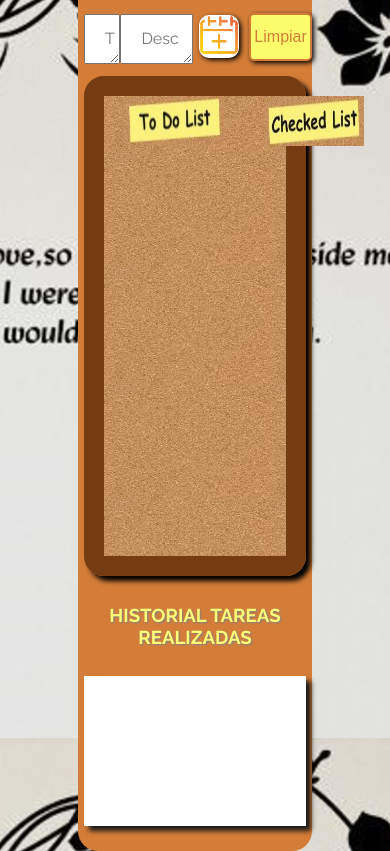
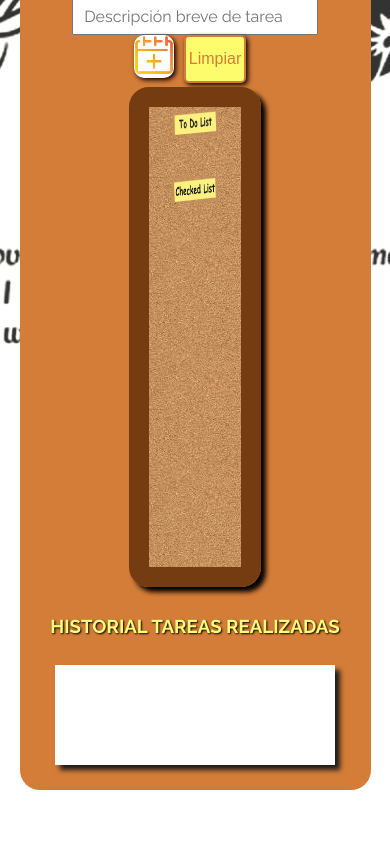
Before and after one commit to Luma2001/tableroNotas, a plain HTML site: page index.html in a window 390 px wide. Shown: the part 106-957 px from the top of the page. After the commit the page ends 896 px from the top, so only its background shows below. Drawn offline with Linux system fonts and the light colour scheme.

Commit message:
Diseño más responsive

```diff
--- /dev/null
+++ b/estilos/header.css
@@ -0,0 +1,72 @@
+/*HEADER INCLUYE TITULO, TEXTAREAS BOTON LIMPIAR Y BOTON DE AGREGAR*/
+h1, h3{
+    margin: 0.5em;
+    color:rgb(252, 252, 120);
+    font-weight: bolder;
+    text-shadow: 1px 1px 2px black;
+}
+
+h3{
+   margin:1.5em;
+}
+
+header nav{
+
+    display: flex;
+    width:100%;
+    flex-direction: row;
+    flex-wrap: nowrap;
+    justify-content: center;
+    align-items: center;
+    margin-bottom: 1%;
+
+}
+
+textarea::placeholder {
+    padding-left: 3em;
+}
+
+#nuevaTarea, #nuevaDescripcion {
+    /*background: rgb(212, 125, 56);*/
+    /*box-shadow: 5px 5px 7px rgb(252, 252, 120), -5px -5px 7px rgb(252, 252, 120);*/
+    font-size: medium;
+    line-height: 2em;
+    width: 30%;
+    padding-left: 10px;
+    font-family: var(--font-raleway);
+}
+
+#nuevaDescripcion{
+    width: 60%;
+}
+
+#contenedorBtnHeader{
+    display:flex;
+    flex-direction: row;
+}
+header button{
+    background: white;
+    border: none;
+    border-radius: 10px;
+    box-shadow: 2px 2px 5px black;
+    margin: 0%;
+    margin-right: 10px;
+}
+
+header button img{
+    width: 40px;
+}
+
+
+#btnClear{
+    object-fit: contain;
+    height: 48px;
+    font-size: 1em;
+    background-color: rgb(252, 252, 108);
+    border: 2px solid rgb(212, 125, 56);
+    border-radius: 5px;
+    /*margin: .8em 0 .8em 0;*/
+    padding: 0.2em;
+    transition: all .2s;
+    color: rgb(212, 125, 56);
+}
--- /dev/null
+++ b/estilos/historial.css
@@ -0,0 +1,24 @@
+/*HISTORIAL*/
+#panelHistorial{
+    top: 20px;
+    margin: auto;
+    padding: 1em;
+    bottom: 30px;
+    width: 80%;
+    height: 400px;
+    color:#1c1a1a;
+    background: white;
+    overflow: hidden;
+    overflow-y: scroll;
+    background-image: none;
+    box-shadow: 5px 5px 5px;
+    box-sizing: border-box;
+    object-fit: contain;
+}
+
+
+.tareasArchivadas{
+    margin-left: 2em;
+    font-family:var(--font-lato);
+    text-align: left;
+}
--- a/estilos/prompt.css
+++ b/estilos/prompt.css
@@ -14,8 +14,8 @@
 
 }
 
-textarea{
-  width:100%;
+.prompt textarea{
+  width: 95%;
   margin-top: .5em;
   padding: .5em;
 }
@@ -25,8 +25,8 @@ textarea{
   text-align: center;
   color: rgb(252, 252, 108);
   font-weight: bolder;
-  font-size: larger;
-  text-shadow: 1px 1px 2px grey;
+  font-size: 1.4em;
+  text-shadow: 1px 1px 2px black;
 }
 
 .prompt button{
@@ -35,7 +35,10 @@ textarea{
   background-color: rgb(252, 252, 108);
   border: 3px solid black;
   border-radius: 5px;
-  margin-bottom: 0.8em;
+  margin-top: 0.3em;
+  margin-bottom: 0.5em;
+  margin-left: 0.2em;
+  margin-right: 0.2em;
   padding: 0.2em;
   transition: all .2s;
 }
--- a/estilos/styles.css
+++ b/estilos/styles.css
@@ -1,6 +1,11 @@
 @import url("https://fonts.googleapis.com/css?family=Roboto+Slab:100,300,400,700");
 @import url("https://fonts.googleapis.com/css?family=Raleway:300,300i,400,400i,500,500i,600,600i,700,700i,800,800i,900,900i");
+@import url(header.css);
+@import url(historial.css);
+@import url(tablero.css);
+@import url(notas.css);
 @import url(prompt.css);
+
 
 :root {
     --font-raleway: "Raleway", sans-serif;
@@ -12,8 +17,8 @@
     margin: 0;
     padding: 0;
     box-sizing: border-box;/*como va a calcular el tamaño del elemento, en el width y height que le demos va a incluir a las medidas de su margin y padding*/
+}
 
-}
 
 body{
     display: flex;
@@ -21,12 +26,14 @@ body{
     align-items: center;
     text-align: center;
     height: 100vh;
-    background: url(../img/fondoA.jpg) center/cover;
+    background: url(../img/fondo.PNG) center/cover;
     font-family: var(--font-raleway);
 
 }
+
+
 #marco{
-    max-width: 60%;
+    max-width: 90%;
     padding-bottom: 25px;
     background-color: rgb(212, 125, 56);
     border-radius: 20px;
@@ -37,249 +44,70 @@ body{
 }
 
 
+main{
+    display: flex;
+    flex-direction: row;
+    flex-wrap: nowrap;
+}
 
 
-/*HEADER INCLUYE TITULO, TEXTAREAS Y BOTON DE AGREGAR*/
-header h1, h3{
-    margin: 0.5em;
-    color:rgb(252, 252, 120);
-    font-weight: bolder;
-    text-shadow: 1px 1px 2px grey;
+h4,p{
+    font-size: 1em;
 }
 
-h3{
-   margin:1.5em;
-}
 
-header nav{
-
-    display: flex;
-    width:100%;
-    flex-direction: row;
-    flex-wrap: nowrap;
-    justify-content: center;
-    align-items: center;
-    margin-bottom: 1%;
-
-}
-
-textarea::placeholder {
-    padding-left: 10px;
-}
-
-#nuevaTarea, #nuevaDescripcion {
-    /*background: rgb(212, 125, 56);*/
-    /*box-shadow: 5px 5px 7px rgb(252, 252, 120), -5px -5px 7px rgb(252, 252, 120);*/
-    font-size: medium;
-    line-height: 2em;
-    width: 30%;
-    padding-left: 10px;
-    font-family: var(--font-raleway);
-}
-
-#nuevaDescripcion{
-    width: 60%;
-}
-
-header button{
-    background: white;
-    border: none;
-    border-radius: 10px;
-    box-shadow: 2px 2px 5px black;
-    margin: 0%;
-    margin-right: 10px;
-}
-
-header button img{
-    width: 40px;
-}
-
-#btnClear{
-    object-fit: contain;
-    height: 48px;
-    font-size: 1em;
-    background-color: rgb(252, 252, 108);
-    border: 2px solid rgb(212, 125, 56);
-    border-radius: 5px;
-    margin: .8em 0 .8em 0;
-    padding: 0.2em;
-    transition: all .2s;
-    color: rgb(212, 125, 56);
-}
-
-#btnClear:hover {
+button:hover {
 transform: scale(.9);
 }
 
 
-
-/*MAIN: INCLUYE TABLERO TO DO LIST, CHECKED LIST e HISTORIAL*/
-#tablero{
-    display: flex;
-    flex-direction: column;
-    flex-wrap:wrap;
-    background: url(../img/tableroFondo.JPG) center;
-    max-width: 95%;
-    min-height: 500px;
-    border: 20px solid rgb(117, 60, 17);
-    border-radius: 20px;
-    margin: auto;
-    box-shadow: 5px 5px 5px;
-    box-sizing:border-box;
-
-}
-#estadoNotas{
-    width: 100%;
-    display: flex;
-    justify-content: space-around;
-}
-.imgTitulo{
-    width: 200px;
-    height: 80px;
-    margin-left: 100px;
-    margin-right: 100px;
-}
-
-#contenedorNotas{
-    width: 100%;
-    display: flex;
-    flex-direction: row;
-    flex-wrap:nowrap;
-}
-
-#todoList, #checkedList{
-width: 500px;
-margin-top: 20px;
-margin-left: auto;
-display: flex;
-flex-direction: row;
-flex-wrap: wrap;
-justify-content: center;
-padding-bottom: 1em;
-}
-
-
-
-
-/*ESTILOS PARA NOTAS CREADAS*/
-.tarea{
-    display: flex;
-    flex-direction: column;
-    justify-content:start;
-    position: relative;
-    width: 180px;
-    min-height: 180px;
-    max-height: 210px;
-
-    margin-right: 10px;
-    margin-top: 15px;
-    margin-bottom: 5px;
-    border: 2px;
-    word-wrap:break-word; /*para evitar desbordamiento de texto en las notas*/
-    background-color: rgb(252, 252, 120);
-    box-shadow: 5px 5px 15px black;
-    text-align: center;
-    padding: 2.5em;
-}
-
-
-.clip {
-    position: absolute;
-    top: 0px;
-    left: 45%;
-    filter: drop-shadow(2px 1px px rgb(40, 38, 38));
-}
-
-.tituloTarea, .descripcion{
-   padding-top: 1px;
-   padding-left: 15px;
-
-}
-
-.checked, .edit, .delete{
-    background: none;
-    position: absolute;
-    left: 138px;
-    width: 40px;
-    bottom: 2px;
-    border: none;
-    filter:drop-shadow(1px 2px 1px rgb(56, 55, 55));
-}
-
-.edit{
-    left:2px;
-}
-
-.delete{
-    top: 2px;
-    bottom: 150px;
-}
-
-.checked img, .edit img, .delete img{
-    width: 30px;
-}
-
-/*HISTORIAL*/
-#panelHistorial{
-    top: 20px;
-    margin: auto;
-    padding: 1em;
-    bottom: 30px;
-    width: 95%;
-    height: 150px;
-    color:#1c1a1a;
-    background: white;
-    overflow: hidden;
-    overflow-y: scroll;
-    background-image: none;
-    box-shadow: 5px 5px 5px;
-    box-sizing: border-box;
-    object-fit: contain;
-}
-
-
-.tareasArchivadas{
-    margin-left: 100px;
-    font-family:Verdana, Geneva, Tahoma, sans-serif ;
-    text-align: left;
-}
-
-
-
-
 /*Diseño Responsive*/
-@media (max-width: 1056px) {
-    .imgTitulo{
-        width: 200px;
-        height: 100px;
-        margin-left: 50px;
-        margin-right: 50px;
-    }
-}
 
 @media (max-width: 806px) {
     .imgTitulo{
-        width: 200px;
-        height: 100px;
-        margin-left: 20px;
-        margin-right: 20px;
+        width: 50%;
+        margin-left: 0.2em;
+        margin-right: 0.2em;
     }
 }
 
 @media (max-width: 655px) {
-    .imgTitulo{
-        width: 180px;
-        height: 80px;
-        margin-left: 5px;
-        margin-right: 5px;
+
+    header nav{
+
+        flex-direction: column;
+
+    }
+
+    #nuevaTarea, #nuevaDescripcion {
+
+        width: 100%;
+
+    }
+
+    main{
+        flex-direction: column;
+    }
+
+    #tablero{
+        max-width: 90%;
+    }
+
+    #contenedorNotas{
+       flex-direction: column;
+
+    }
+
+    #panelHistorial{
+        height: 100px;
+
     }
 }
 
 @media (max-width: 564px) {
     .imgTitulo{
-        width: 100px;
-        height: 50px;
-        margin-left: 20px;
-        margin-right: 20px;
+        width: 50%;
+        margin-left: 0.2em;
+        margin-right: 0.2em;
     }
 }
--- /dev/null
+++ b/estilos/tablero.css
@@ -0,0 +1,50 @@
+
+/*TABLERO: INCLUYE
+                TO DO LIST,
+                CHECKED LIST */
+
+
+#tablero{
+    display: flex;
+    flex-direction: column;
+    flex-wrap: wrap;
+    background: url(../img/tableroFondo.JPG) center;
+    max-width: 70%;
+    min-height: 500px;
+    border: 20px solid rgb(117, 60, 17);
+    border-radius: 20px;
+    margin: auto;
+    box-shadow: 5px 5px 5px;
+    box-sizing:border-box;
+
+}
+.estadoNotas{
+    width: 100%;
+    height: 30px;
+    display: flex;
+    justify-content: space-around;
+}
+.imgTitulo{
+    margin-top: 0.2em;
+    width: 60%;
+    margin-left: 12,5%;
+    margin-right: 12,5%;
+}
+
+#contenedorNotas{
+    width: 100%;
+    display: flex;
+    flex-direction: row;
+    flex-wrap:nowrap;
+}
+
+#todoList, #checkedList{
+max-width: 500px;
+margin-top: 20px;
+margin-left: auto;
+display: flex;
+flex-direction: row;
+flex-wrap: wrap;
+justify-content: center;
+padding-bottom: 1em;
+}
--- a/index.html
+++ b/index.html
@@ -6,7 +6,7 @@
     <link rel="stylesheet" href="./estilos/styles.css">
     <script src="./js/utils.js" defer></script>
     <script src="./js/nota.js" defer></script>
-    <script src="./js/script.js" defer></script>
+    <script src="./js/index.js" defer></script>
     <title>Tablero de Notas</title>
 </head>
 
@@ -16,25 +16,31 @@
         <header>
             <h1>TABLERO DE NOTAS</h1>
             <nav>
-                <div><textarea name="titulo" id="nuevaTarea" cols="10" rows="1" placeholder="Título Tarea"></textarea><textarea name="descripcion" id="nuevaDescripcion" cols="50" rows="1" placeholder="Descripción breve de tarea"></textarea></div>
-                <div>
-                    <button id="agregar" onclick="nota.agregar()"><img src="./iconos/add.png" alt="add task"></button>
-                </div>
-                <div>
-                    <button id="btnClear" onclick="util.clear()">Limpiar</button>
+                <div style="width: 70%; "><input name="titulo" id="nuevaTarea" placeholder="Título Tarea"></input><input name="descripcion" id="nuevaDescripcion" placeholder="Descripción breve de tarea"></input></div>
+                <div id="contenedorBtnHeader">
+                    <div><button id="agregar" onclick="nota.agregar()"><img src="./iconos/add.png" alt="add task"></button></div>
+                    <div><button id="btnClear" onclick="util.clear()">Limpiar</button></div>
                 </div>
             </nav>
         </header>
 
         <main>
             <section id="tablero">
-                <div id="estadoNotas">
-                    <img class="imgTitulo" src="./img/tituloToDoList.JPG" alt="TO DO LIST">
-                    <img class="imgTitulo" src="./img/tituloCheckedList.JPG" alt="CHECKED LIST">
-                </div>
+
                 <div id="contenedorNotas">
-                    <div id="todoList"></div>
-                    <div id="checkedList"></div>
+                    <div>
+                        <div class="estadoNotas">
+                                <img class="imgTitulo" src="./img/tituloToDoList.JPG" alt="TO DO LIST">
+                            </div>
+                        <div id="todoList"></div>
+                    </div>
+                    <div>
+                        <div class="estadoNotas">
+                                <img class="imgTitulo" src="./img/tituloCheckedList.JPG" alt="CHECKED LIST">
+                        </div>
+                        <div id="checkedList"></div>
+                    </div>
+
                 </div>
             </section>
 
--- a/js/script.js
+++ b/js/index.js
@@ -1,7 +1,7 @@
 
 
 
-//Capturo los elementos que recibirán la respuesta
+//Capturo los elementos que recibirán las respuestas
     const toDoContainer = document.querySelector("#todoList");
     const checkContainer = document.querySelector("#checkedList");
     const panelhistorial = document.querySelector("#lista");
--- a/js/utils.js
+++ b/js/utils.js
@@ -6,10 +6,12 @@ const util = {
         document.querySelector("#nuevaDescripcion").value="";
     },
 
+
     //Limpio tablero y localStorage
     clear:()=>{
 
-            //otra forma de hacerlo, creando prompt propio
+    //Creando prompt propio(la ventanita, el panel, etc. :)
+
         //1)llamo el id donde quiero que se abra el prompt
         const tablero = document.getElementById("tablero");
 
@@ -19,45 +21,48 @@ const util = {
         //3)Le asigno una clase a panelEditor
             panelPrompt.className = 'prompt';
 
-        //Nota: Mi panel editor debe mostrar:
-        //      mensaje: por ejemplo "¿Está Seguro que desea borrar?"
-        //      boton para confirmar
-        //      boton para cancelar
+        //Nota: Mi panel de Limpieza debe mostrar:
+        //      mensaje:"¿Está seguro que desea Limpiar Tablero e Historial?"
+        //      botón para confirmar
+        //      botón para cancelar
 
         //4) Creando el elemento párrafo y agrego mensaje
             const mensaje = document.createElement('p');
             mensaje.textContent ="¿Está seguro que desea Limpiar Tablero e Historial?";
 
-        //5) Creando el boton aceptar y boton cancelar
+        //5) Creando el (a)botón aceptar y (b)botón cancelar
+            //(a)
             const btnAceptar = document.createElement('button');
             let texto = document.createTextNode('ACEPTAR');
             btnAceptar.appendChild(texto);
-
+            //(b)
             const btnCancelar = document.createElement('button');
             texto = document.createTextNode('CANCELAR');
             btnCancelar.appendChild(texto);
 
-        //6) Agrego mensaje y botones al panelBorrar
+        //6) Agrego mensaje y botones al panelPrompt
             panelPrompt.append(mensaje, btnAceptar, btnCancelar);
 
-        //7) Agrego panelEditor como hijo de tablero
+        //7) Agrego panelPrompt como hijo de tablero
             tablero.appendChild(panelPrompt);
 
+        //8) Creo funcionalidades de botones
+            //(a)
             btnAceptar.addEventListener('click', ()=>{
-                    //b)cierro panelPrompt
+                //a)cierro panelPrompt
                 tablero.removeChild(panelPrompt);
                 toDoContainer.remove();
                 checkContainer.remove();
                 panelhistorial.remove();
-                localStorage.clear();
+                localStorage.clear();//borro localstorage
+                location.reload();//reseteo página
             })
+            //(b)
             btnCancelar.addEventListener('click', ()=>{
-                //a)cierro panelBorrar
+                //a)cierro panelPrompt
                 tablero.removeChild(panelPrompt);
             })
 
     },
 
-
-
 }
```
Also changed, not shown: estilos/notas.css (added, +57 -0 lines), img/fondo.PNG (added), img/sticker.png (deleted), img/tablero.JPG (deleted), img/tituloCheckedList.png (deleted), img/tituloToDoList.png (deleted), 1 other file.
